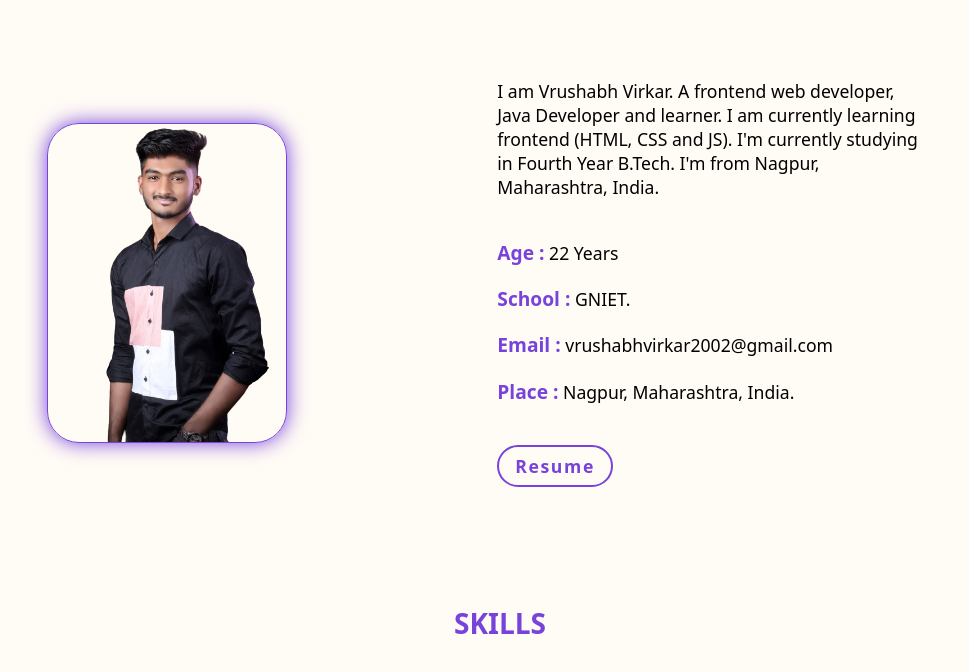
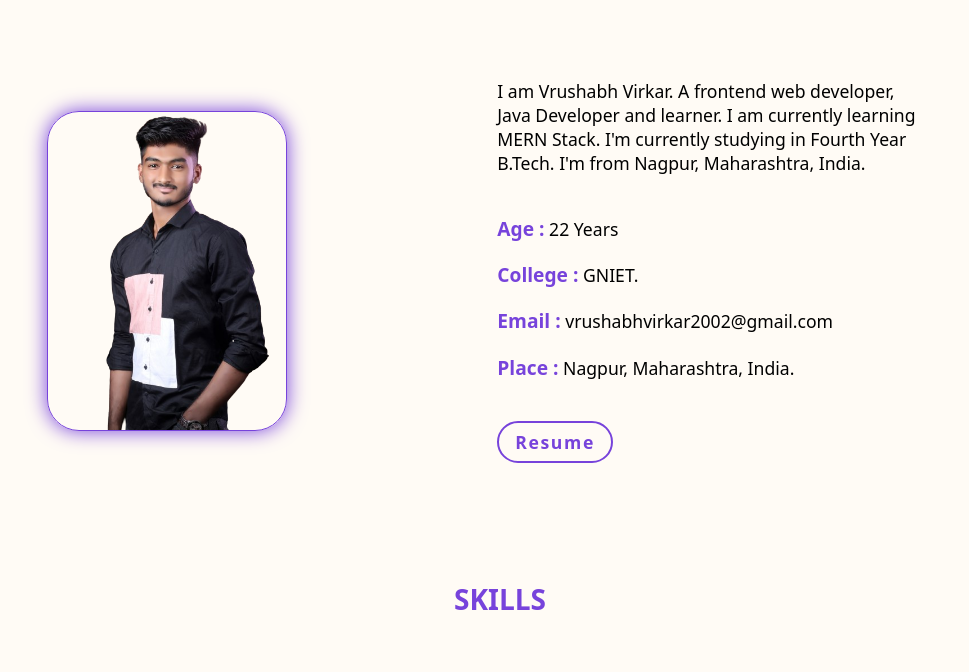
Before and after one commit to Vrushabhvirkar/VrushabhVirkar-Portfolio, a plain HTML site: page index.html in a window 1280 px wide. Shown: the part 948-1620 px from the top of the page, without its empty margins (140-1109 px from the left). Drawn offline with nearby package versions, Linux system fonts and the light colour scheme; some packages are replaced by stand-ins of ours; a script that the page names is missing.

Commit message:
Update index.html

```diff
--- a/index.html
+++ b/index.html
@@ -104,17 +104,17 @@
                 <div class="main-about-image"><img src="assets/IMG/profile.png" alt="author"></div>
                 <div class="main-about-text">
                     <p>I am Vrushabh Virkar. A frontend web developer, Java Developer and learner. I am currently
-                        learning frontend (HTML, CSS and JS). I'm currently studying in Fourth Year B.Tech. I'm from
+                        learning MERN Stack. I'm currently studying in Fourth Year B.Tech. I'm from
                         Nagpur,
                         Maharashtra, India.</p>
                     <div class="main-about-text-inner">
                         <p><span>Age :</span> 22 Years</p>
-                        <p><span>School :</span> GNIET.</p>
+                        <p><span>College :</span> GNIET.</p>
                         <p><span>Email :</span> vrushabhvirkar2002@gmail.com</p>
                         <p><span>Place :</span> Nagpur,
                             Maharashtra, India.</p>
                     </div>
-                    <button class="btn">Resume</button>
+                    <button href="assets/VrusabhVirkarResume.pdf" class="btn">Resume</button>
                 </div>
             </div>
 
```
